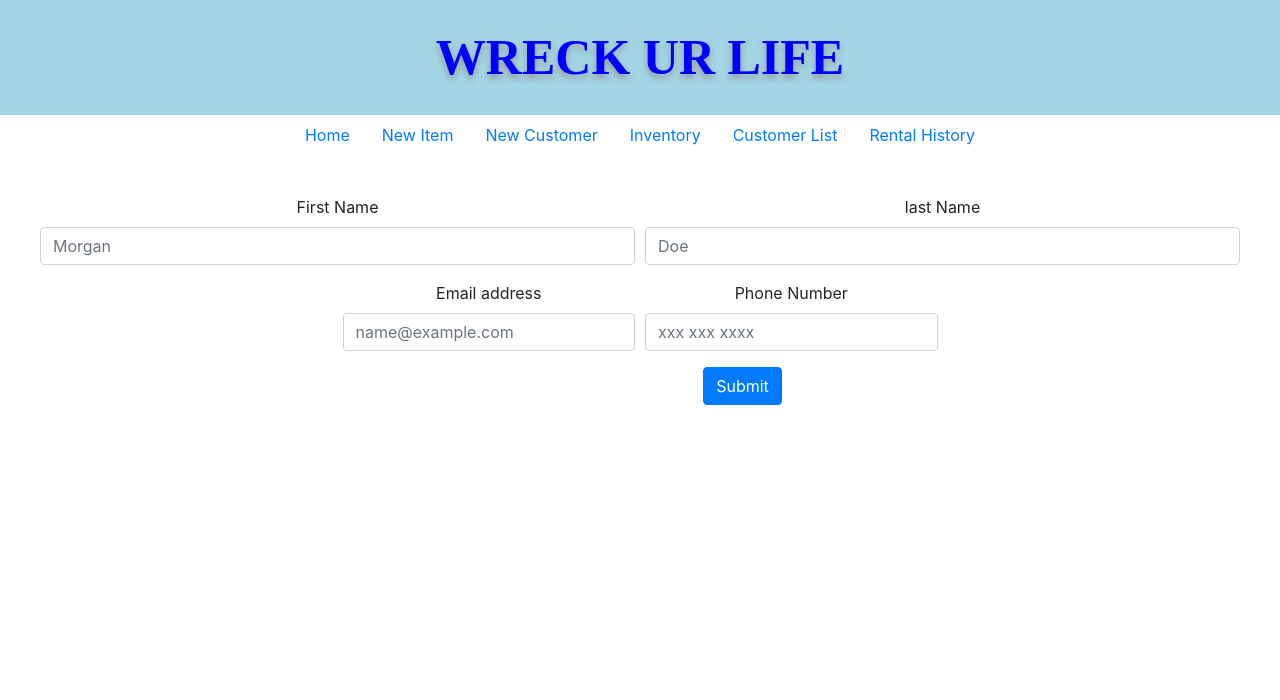
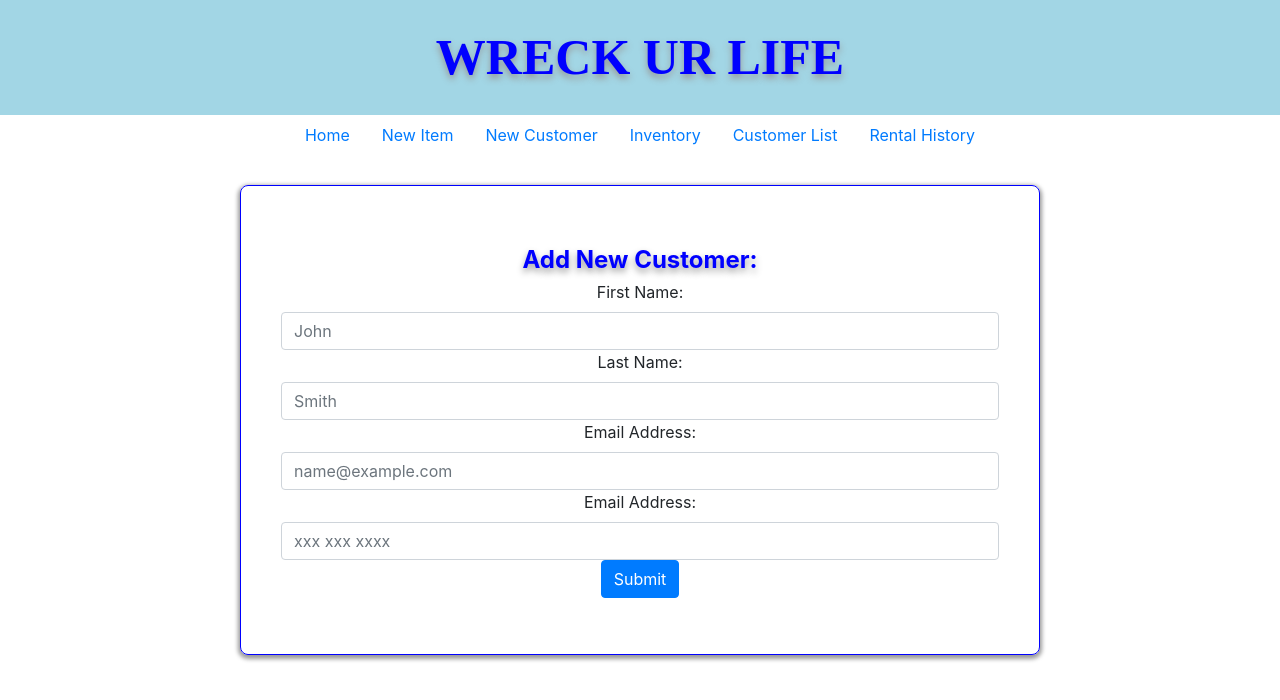
Before and after one commit to tylercollier-intraedge/wreck-ur-life, a React (Create React App) app in the folder client/: page /newCustomer in a window 1280 px wide. Shown: the top 700 px of the page. Built offline with nearby package versions, Linux system fonts and the light colour scheme; a web font is replaced by a local one.

Commit message:
add new customer style

```diff
--- a/client/src/components/newCustomer.js
+++ b/client/src/components/newCustomer.js
@@ -1,11 +1,6 @@
-//This is the page used to Add a New Customer
 import React, { Component } from "react";
-import {Form, Button, Row, Col, Alert} from 'react-bootstrap'
+import {Form, Button, Card } from 'react-bootstrap'
 import API from "../utils/API";
-
-const divStyle = {
-  margin: "40px"
-};
 
 class newCustomer extends Component {
   //local state needed for the form submission
@@ -20,80 +15,63 @@ class newCustomer extends Component {
   }
 
   //Submission function takes new customer info and sends to create-new-customer route
-  handleSubmit(event) {
+  handleSubmit = (event) => {
+    event.preventDefault();
     API.createNewCustomer(this.state)
-    this.setState({
-      firstName: "",
-      lastName: "",
-      phone: "",
-      email: ""
-    })
-    Alert('New User Added!')
-    return this.state
+      .then(alert('New User Added'))
+      .then(this.setState({firstName: "", lastName: "", phone: "", email: ""}))
+      .catch(err => console.log(err));
   }
 
   //Regex validation for phone number
-  phoneCheck(num) {
+  phoneCheck = (num) =>  {
     const check = /^\(?([0-9]{3})\)?[-. ]?([0-9]{3})[-. ]?([0-9]{4})$/
     let result;
     num.value.match(check) ?  result=true :  result=false
-    console.log(result)
     return result
   }
 
   render() {
     return (
-      <div style={divStyle}>
-
-        <Form>
-        <Form.Row>
-        <Form.Group controlId="firstName" as={Col}>
-          <Form.Label>First Name</Form.Label>
+      <Form className="form">
+        <Card.Title className="displayTitle">Add New Customer:</Card.Title>
+        <Form.Group>
+          <Form.Label>First Name:</Form.Label>
           <Form.Control
             type="Name"
-            placeholder="Morgan"
+            placeholder="John"
             value={this.state.firstName.value}
             onChange={event => this.setState({ firstName: event.target.value })}
-            />
-        </Form.Group>
-        <Form.Group controlId="lastName" as={Col}>
-          <Form.Label>last Name</Form.Label>
+          />
+          <Form.Label>Last Name:</Form.Label>
           <Form.Control
             type="Name"
-            placeholder="Doe"
+            placeholder="Smith"
             value={this.state.lastName.value}
             onChange={event => this.setState({ lastName: event.target.value })}
             />
-        </Form.Group>
-        </Form.Row>
-        <Form.Row>
-        <Form.Group as={Col}></Form.Group>
-        <Form.Group controlId="email" as={Col}>
-          <Form.Label>Email address</Form.Label>
+          <Form.Label>Email Address:</Form.Label>
           <Form.Control
             type="email"
             placeholder="name@example.com"
             value={this.state.email.value}
-            onChange={event => this.setState({ email: event.target.value })}/>
-        </Form.Group>
-        <Form.Group controlId="phone" as={Col}>
-          <Form.Label>Phone Number</Form.Label>
+            onChange={event => this.setState({ email: event.target.value })}
+          />
+          <Form.Label>Email Address:</Form.Label>
           <Form.Control
             type="Number"
             placeholder="xxx xxx xxxx"
             value={this.state.phone.value}
             onChange={event => this.setState({ phone: event.target.value })}
-            />
+          />
+          <Button
+            type="submit"
+            onClick={this.handleSubmit.bind(this)}
+          >
+            Submit
+          </Button>
         </Form.Group>
-        <Form.Group as={Col}></Form.Group>
-        </Form.Row>
-        <Form.Group as={Row}>
-          <Col sm={{ span: 10, offset: 2 }}>
-            <Button type="submit" onClick={this.handleSubmit.bind(this)}>Submit</Button>
-          </Col>
-        </Form.Group>
-        </Form>
-      </div>
+      </Form>
     );
   }
 }
```
